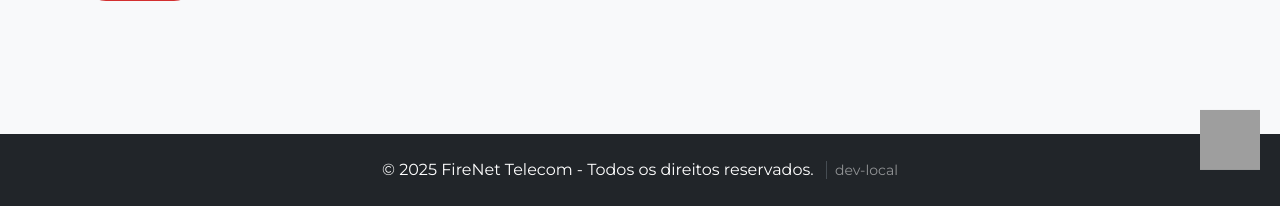
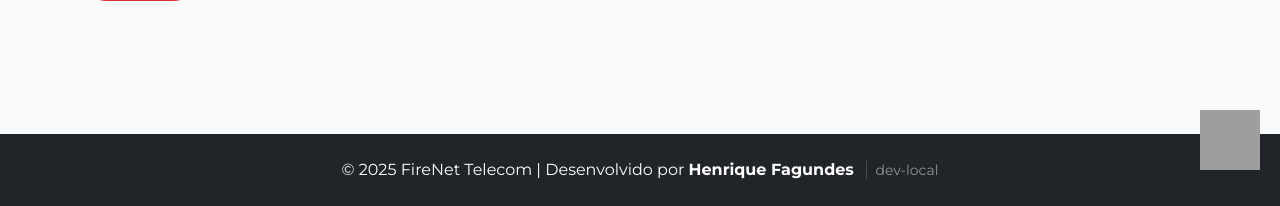
Before and after one commit to AprendendoLinux/firenet, a Flask app: page /contato in a window 1280 px wide. Shown: the part 594-800 px from the top of the page. Run offline with Flask 3, Linux system fonts and the light colour scheme; data that the repository does not hold is empty; some libraries are stand-ins or nearby versions; grey boxes are pictures that could not be loaded.

Commit message:
Ajustes no rodapé para exibir a versão do sistema e link para o desenvolvedor.

```diff
--- a/templates/footer.html
+++ b/templates/footer.html
@@ -1,11 +1,14 @@
 <footer class="bg-dark text-white py-4 text-center">
   <div class="container">
     <p class="mb-0">
-      &copy; 2025 FireNet Telecom - Todos os direitos reservados.
+      &copy; 2025 FireNet Telecom | Desenvolvido por
+      <a href="https://www.henrique.tec.br" target="_blank" class="text-white text-decoration-none fw-bold">
+        Henrique Fagundes
+      </a>
 
       <span class="ms-2 ps-2 border-start border-secondary opacity-50 small" title="Versão do Sistema">
         {{ app_version }}
       </span>
-      </p>
+    </p>
   </div>
 </footer>
```
